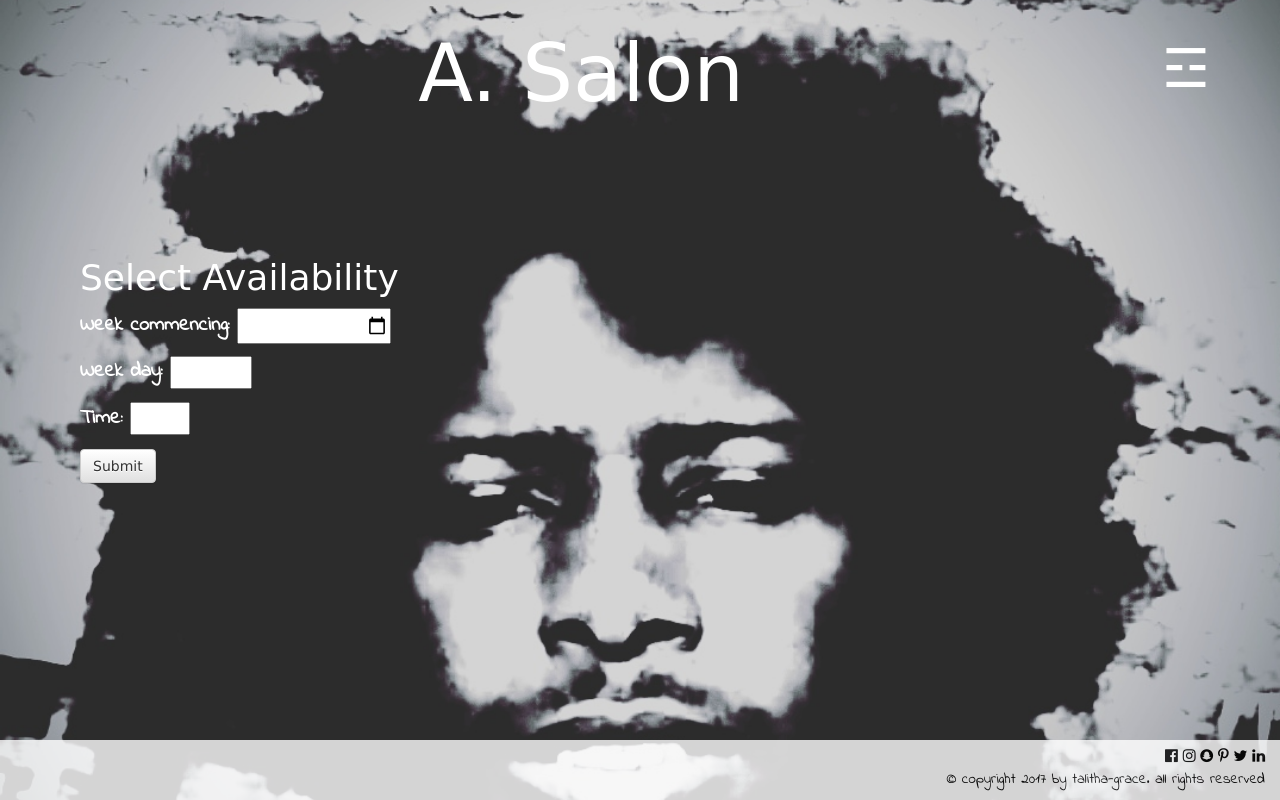
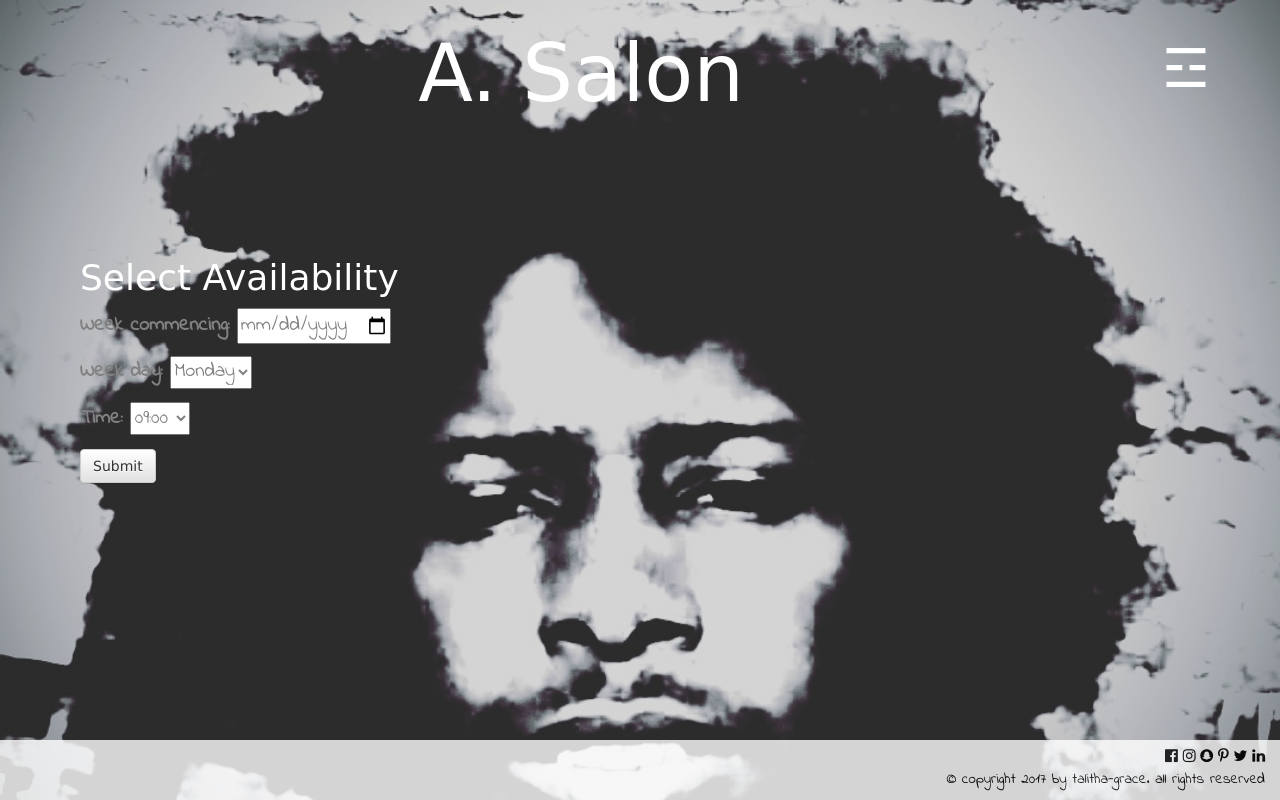
Before and after one commit to talithagrace/testsalon, a Django app: page /availability/ in a window 1280 px wide. Run offline with Django 3.2, Linux system fonts and the light colour scheme; tables that the repository leaves empty hold one stand-in row (values such as "Sample post"); some libraries are stand-ins or nearby versions; some web fonts are replaced.

Commit message:
css change to availability page

```diff
--- a/appointments/templates/appointments/availability.html
+++ b/appointments/templates/appointments/availability.html
@@ -3,8 +3,8 @@
 
 {% block content %}
 <div id="body">
-  <form method="POST" class="availability-form">{% csrf_token %}
-    <h1>Select Availability</h1>
+  <form method="POST" class="availability-form" style="color:#818181">{% csrf_token %}
+    <h1 style="color:#ffffff">Select Availability</h1>
       {{ form.as_p }}
       <button type="submit" class="save btn btn-default">Submit</button>
   </form>
```
